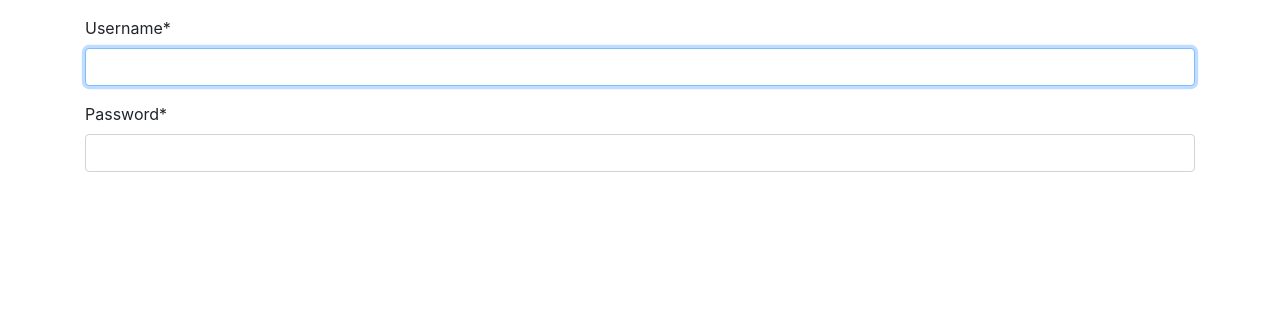
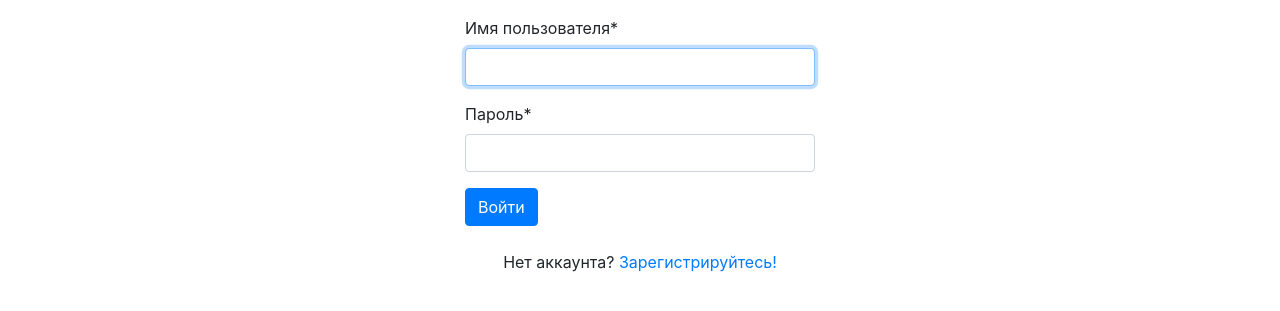
Before and after one commit to mistandok/job_search, a Django app: page /login/ in a window 1280 px wide. Shown: the part 72-383 px from the top of the page. Run offline with Django 4.2, Linux system fonts and the light colour scheme; some libraries are stand-ins or nearby versions.

Commit message:
добавил страницы логирования и регистрации. доработал само логирование и регистрацию

```diff
--- /dev/null
+++ b/apps/accounts/forms.py
@@ -0,0 +1,39 @@
+from crispy_forms.helper import FormHelper
+from crispy_forms.layout import Submit
+from django import forms
+from django.contrib.auth.forms import UserCreationForm, AuthenticationForm, UsernameField
+from django.contrib.auth.models import User
+from django.contrib.auth.validators import UnicodeUsernameValidator
+from django.utils.translation import gettext_lazy as _
+
+
+class AccountUserCreationForm(UserCreationForm):
+    username = forms.CharField(
+        label=_('Логин'),
+        max_length=150,
+        help_text=_('Required. 150 characters or fewer. Letters, digits and @/./+/-/_ only.'),
+        validators=[UnicodeUsernameValidator()],
+        error_messages={'unique': _("A user with that username already exists.")},
+        widget=forms.TextInput(attrs={'class': 'form-control'})
+    )
+
+    class Meta:
+        model = User
+        fields = ("username", "first_name", "last_name",)
+        field_classes = {"username": UsernameField}
+
+    def __init__(self, *args, **kwargs):
+        super().__init__(*args, **kwargs)
+
+        self.helper = FormHelper()
+        self.helper.form_method = 'post'
+        self.helper.add_input(Submit('register', _('Зарегистрироваться')))
+
+
+class AccountAuthenticationForm(AuthenticationForm):
+    def __init__(self, *args, **kwargs):
+        super().__init__(*args, **kwargs)
+
+        self.helper = FormHelper()
+        self.helper.form_method = 'post'
+        self.helper.add_input(Submit('login', 'Войти'))
--- a/apps/accounts/urls.py
+++ b/apps/accounts/urls.py
@@ -4,7 +4,7 @@ from django.urls import path
 from .views import SignupView, AccountLoginView
 
 urlpatterns = [
-    path('login/', AccountLoginView.as_view(), name='login'),
+    path('login/', AccountLoginView.as_view(next_page='start_page'), name='login'),
     path('register/', SignupView.as_view(), name='register'),
     path('logout/', LogoutView.as_view(next_page='start_page'), name='logout', ),
 ]
--- a/apps/accounts/views.py
+++ b/apps/accounts/views.py
@@ -1,14 +1,16 @@
-from django.contrib.auth.forms import UserCreationForm
 from django.contrib.auth.views import LoginView
 from django.views.generic import CreateView
 
+from .forms import AccountUserCreationForm, AccountAuthenticationForm
+
 
 class SignupView(CreateView):
-    form_class = UserCreationForm
-    success_url = 'login'
+    form_class = AccountUserCreationForm
+    success_url = '/login'
     template_name = 'accounts/signup.html'
 
 
 class AccountLoginView(LoginView):
+    form_class = AccountAuthenticationForm
     redirect_authenticated_user = True
     template_name = 'accounts/login.html'
--- a/apps/jobsearch/views.py
+++ b/apps/jobsearch/views.py
@@ -20,6 +20,9 @@ class StartPageView(TemplateView):
 class ListVacancyView(ListView):
     model = Vacancy
     template_name = 'jobsearch/vacancies.html'
+
+    def get_queryset(self):
+        return super().get_queryset().select_related()
 
 
 class ListSpecialtyVacancyView(ListView):
--- a/conf/settings.py
+++ b/conf/settings.py
@@ -125,7 +125,7 @@ AUTH_PASSWORD_VALIDATORS = [
 # Internationalization
 # https://docs.djangoproject.com/en/4.0/topics/i18n/
 
-LANGUAGE_CODE = 'en-us'
+LANGUAGE_CODE = 'ru'
 
 TIME_ZONE = 'UTC'
 
--- a/templates/accounts/login.html
+++ b/templates/accounts/login.html
@@ -3,5 +3,10 @@
 {% load crispy_forms_tags %}
 
 {% block content %}
-    {% crispy form %}
+<div class="row">
+    <div class="col-8 col-lg-4 offset-2 offset-lg-4">
+        {% crispy form %}
+        <div class="mt-4 text-center"><p>Нет аккаунта? <a href="/register">Зарегистрируйтесь!</a></p></div>
+    </div>
+</div>
 {% endblock %}
--- a/templates/jobsearch/base.html
+++ b/templates/jobsearch/base.html
@@ -23,7 +23,20 @@
         </ul>
         <ul class="navbar-nav col-2 justify-content-end">
             <li class="nav-item active">
-                <a href="#" class="nav-link font-weight-bold">Вход</a>
+                {% if request.user.is_authenticated %}
+                <button type="button" class="btn dropdown-toggle font-weight-bold" data-toggle="dropdown" aria-haspopup="true" aria-expanded="false">
+                    {{ request.user.username }}
+                </button>
+                <div class="dropdown-menu dropdown-menu-right mt-3">
+                    <a href="#" class="dropdown-item py-2">Профиль</a>
+                    <a href="#" class="dropdown-item py-2">Резюме</a>
+                    <a href="#" class="dropdown-item py-2">Компания</a>
+                    <a href="{% url 'logout' %}" class="dropdown-item py-2">Выйти</a>
+                </div>
+                {% else %}
+                    <a href="{% url 'login' %}" class="nav-link font-weight-bold">Вход</a>
+                {% endif %}
+
             </li>
         </ul>
         </div>
```
Also changed, not shown: templates/accounts/signup.html (+6 -1 lines), db.sqlite3.
